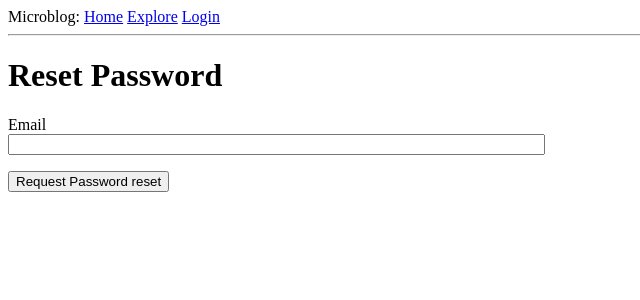
After one commit to CupOfGeo/FlaskBlog, a Flask app: page /reset_password_request in a window 1280 px wide. The commit adds this page. Shown: the top 300 px of the page, without its empty margins (0-640 px from the left). Run offline with Flask 2, Linux system fonts and the light colour scheme.

Commit message:
you can now reset your password with your email securly finished chapter 10

```diff
--- a/tut/app/__init__.py
+++ b/tut/app/__init__.py
@@ -7,6 +7,7 @@ from config import Config
 from flask_sqlalchemy import SQLAlchemy
 from flask_migrate import Migrate
 from flask_login import LoginManager
+from flask_mail import Mail
 
 
 app = Flask(__name__)
@@ -17,6 +18,7 @@ migrate = Migrate(app, db) #migrate engine (?)
 login = LoginManager(app) #login Chapter 5
 login.login_view = 'login' #endpointthe name used in url_for'login'
 
+mail = Mail(app) #chapter 10
 
 if not app.debug:
     if app.config['MAIL_SERVER']:
--- a/tut/app/forms.py
+++ b/tut/app/forms.py
@@ -52,3 +52,13 @@ class PostForm(FlaskForm):
     post = TextAreaField('Say somethings',
     validators=[DataRequired(),Length(min=1,max=140)])
     submit = SubmitField('Submit')
+
+class ResetPasswordRequestForm(FlaskForm):
+    email = StringField('Email', validators=[DataRequired(), Email()])
+    submit = SubmitField('Request Password reset')
+
+class ResetPasswordForm(FlaskForm):
+    password = PasswordField('Password', validators=[DataRequired()])
+    password2 = PasswordField('Repeat Password',
+    validators=[DataRequired(), EqualTo('password')])
+    submit = SubmitField('Request Password Reset')
--- a/tut/app/routes.py
+++ b/tut/app/routes.py
@@ -1,10 +1,12 @@
 from flask import render_template, flash, redirect, url_for, request
 from app import app, db
-from app.forms import LoginForm, RegistrationForm, EditProfileForm, EmptyForm, PostForm
+from app.forms import *
 from flask_login import current_user, login_user, logout_user, login_required
 from app.models import User, Post
+from app.email import send_password_reset_email
 from werkzeug.urls import url_parse
 from datetime import datetime
+
 
 
 
@@ -167,6 +169,42 @@ def explore():
     next_url=next_url, prev_url=prev_url)
     #post.items bc paginate is an object
 
+@app.route('/reset_password_request', methods=['GET','POST'])
+def reset_password_request():
+    if current_user.is_authenticated:
+        return redirect('index')
+    form = ResetPasswordRequestForm()
+    if form.validate_on_submit():
+        user = User.query.filter_by(email=form.email.data).first()
+        if user:
+            send_password_reset_email(user)
+        flash('Check your email for further instructions to reset your password')
+        return redirect(url_for('login'))
+    return render_template('reset_password_request.html',
+    title='Reset Password', form=form)
+
+@app.route('/reset_password/<token>', methods=['GET', 'POST'])
+def reset_password(token):
+
+    if current_user.is_authenticated:
+
+        return redirect(url_for('index'))
+    user = User.verify_reset_password_token(token)
+    if not user:
+
+        return redirect(url_for('index'))
+    form = ResetPasswordForm()
+    if form.validate_on_submit():
+        user.set_password(form.password.data)
+        db.session.commit()
+        flash('Your password has been reset.')
+        return redirect(url_for('login'))
+
+    return render_template('reset_password.html', form=form)
+
+
+
+
 #check before request
 @app.before_request
 def before_request():
--- /dev/null
+++ b/tut/app/templates/email/reset_password.txt
@@ -0,0 +1,6 @@
+Dear {{user.username}},
+To reset your password click the following link:
+{{ url_for('reset_password', token=token, _external=True) }}
+If you have not requested a password reset ignore this Message
+Cheers,
+ - George
--- a/tut/app/templates/login.html
+++ b/tut/app/templates/login.html
@@ -22,4 +22,6 @@
     <p>{{ form.submit() }}</p>
    </form>
    <p>New User? <a href="{{url_for('register')}}">Click to register</a></p>
+   <p>Forgot your password?<a href='{{ url_for('reset_password_request') }}'>
+     Click to Reset It</a></p>
 {% endblock %}
--- /dev/null
+++ b/tut/app/templates/reset_password_request.html
@@ -0,0 +1,16 @@
+{% extends "base.html"%}
+
+{% block content %}
+  <h1>Reset Password</h1>
+  <form action ="" method="post">
+    {{ form.hidden_tag()}}
+    <p>
+      {{ form.email.label }} <br>
+      {{ form.email(size=64) }} <br>
+      {% for error in form.email.errors %}
+      <span style="color:red;">[{{error}}]</span>
+      {% endfor %}
+    </p>
+    <p> {{form.submit()}}
+  </form>
+{% endblock %}
```
Also changed, not shown: tut/app/email.py (added, +30 -0 lines), tut/app/models.py (+19 -1 lines), tut/app/templates/email/reset_password.html (added, +12 -0 lines), tut/app/templates/reset_password.html (added, +23 -0 lines), tut/config.py (+5 -5 lines), tut/app.db, 6 other files.
